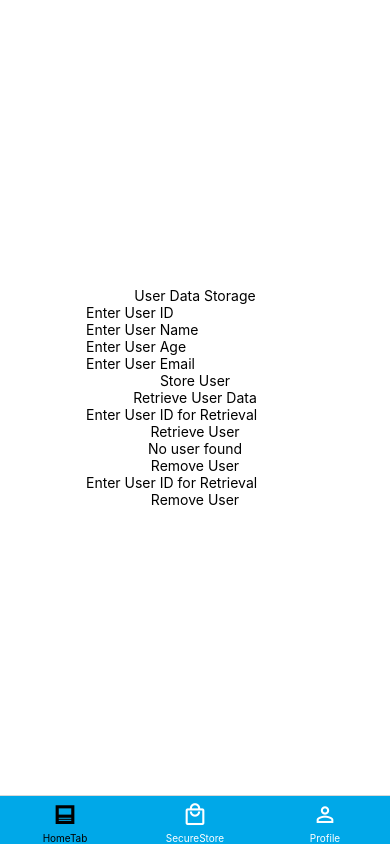
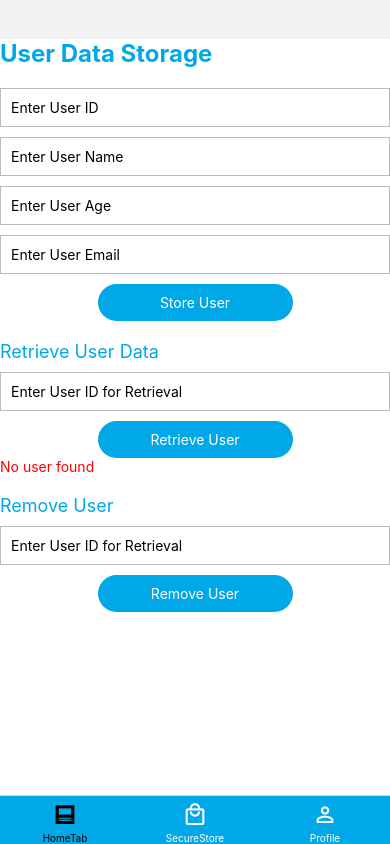
Before and after one commit to GOWRI-SHANKAR07/App_Dev, a React Native app: screen /Home in a window 390 px wide. Built offline with nearby package versions, Linux system fonts and the light colour scheme.

Commit message:
updated styles of HomeScreen

```diff
--- a/styles/Home.js
+++ b/styles/Home.js
@@ -2,13 +2,51 @@ import { StyleSheet } from "react-native";
 
 const styles = StyleSheet.create({
     container: {
-        display: "flex",
-        justifyContent: "center",
-        alignItems: "center",
-        width: '100%',
-        height: '100%',
-        backgroundColor: 'white',
+      flex: 1,
+      padding: 20,
+      marginTop: '10%',
+    },
+    heading: {
+      fontSize: 24,
+      fontWeight: 'bold',
+      marginBottom: 20,
+      color: '#00A8E8'
+    },
+    sectionHeading: {
+      fontSize: 18,
+      marginTop: 20,
+      marginBottom: 10,
+      color: '#00A8E8'
+    },
+    input: {
+      borderWidth: 1,
+      borderColor: '#bbb',
+      padding: 10,
+      marginBottom: 10,
+    },
+    userData: {
+      marginTop: 20,
+      borderWidth: 1,
+      borderLeftWidth: 5,
+      borderLeftColor: '#1f603f',
+      padding: 10,
+      borderTopRightRadius: 10,
+      borderBottomRightRadius: 10,
+    },
+    btnCont: {
+        backgroundColor: '#00A8E8',
+        width: '50%',
+        padding: 10,
+        borderRadius: 20,
+        alignSelf: 'center',
+        alignItems: "center"
+    },
+    btnTxt: {
+        color: '#fff',
+    },
+    errTxt: {
+        color: 'red',
     }
-})
+  });
 
 export {styles}
```
